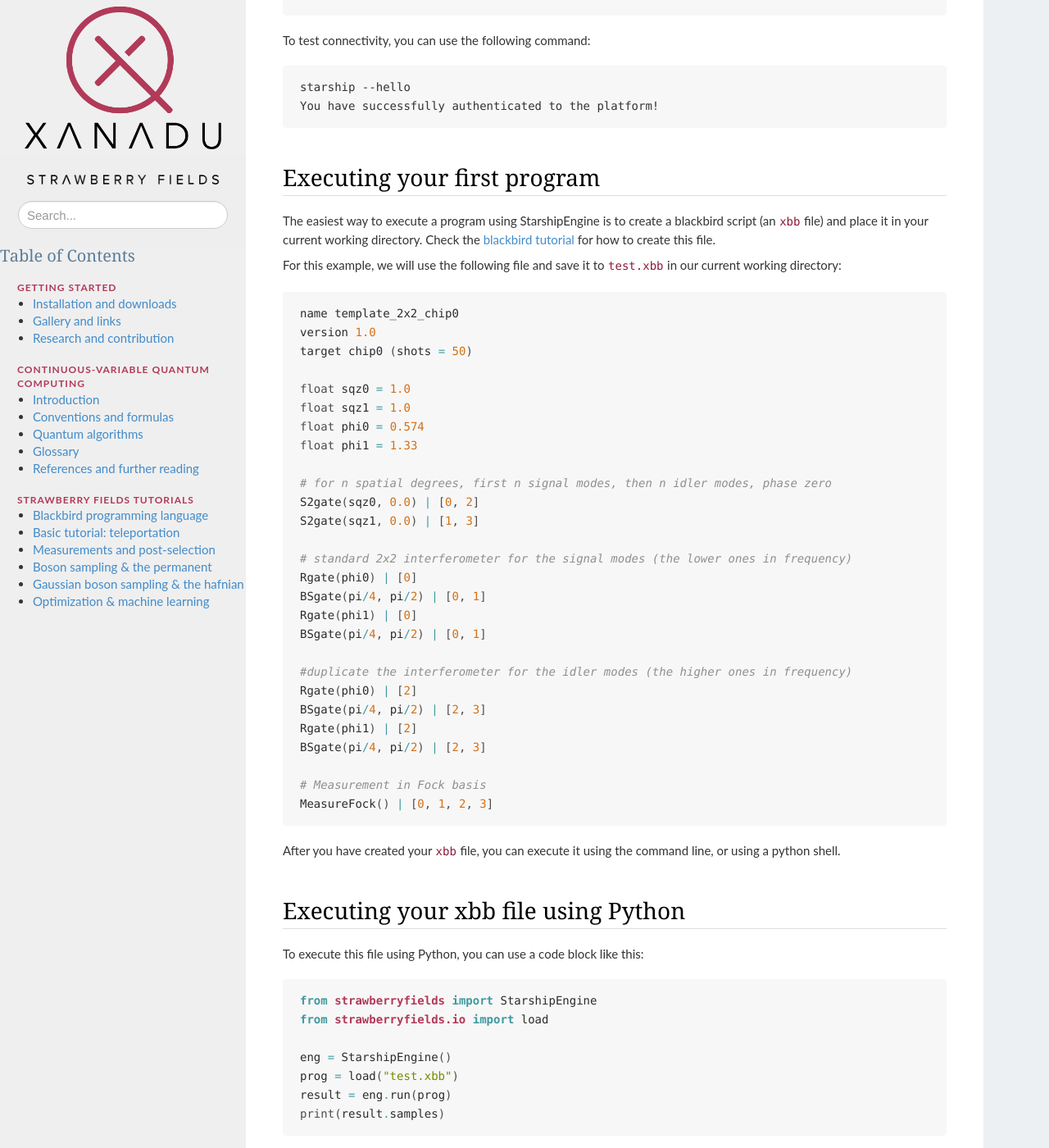
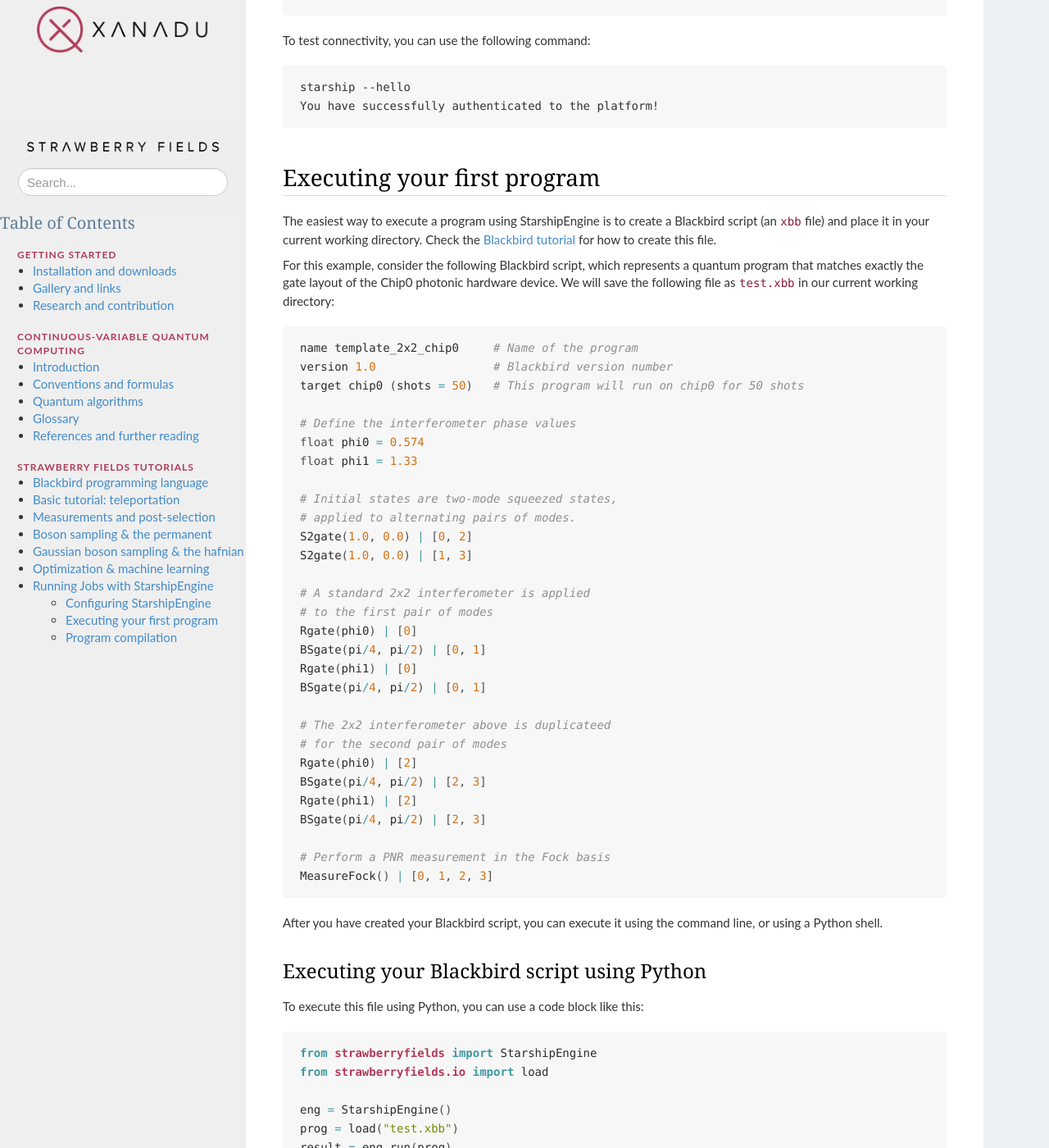
Before and after one commit to XanaduAI/strawberryfields, a Sphinx documentation site: the page built from doc/tutorials/starship.rst, in a window 1280 px wide and 1400 px high, scrolled down 704 px. Shown: the whole window at 82% size. Built offline with Sphinx 7.4.7, drawn with Linux system fonts in a browser that asks for light colours; nearby versions of some CDN libraries; library files that are not in the unit come from our copies; some of the changed text lies outside the part shown.

Commit message:
Fixing documentation formatting and compilation issues, updating tutorial with compilation

```diff
--- a/doc/index.rst
+++ b/doc/index.rst
@@ -134,6 +134,7 @@
    Boson sampling & the permanent <tutorials/tutorial_boson_sampling>
    Gaussian boson sampling & the hafnian <tutorials/tutorial_gaussian_boson_sampling>
    Optimization & machine learning <tutorials/tutorial_machine_learning>
+   tutorials/starship.rst
 
 .. toctree::
    :maxdepth: 2
@@ -161,3 +162,4 @@
    code/backend.gaussian
    code/backend.fock
    code/backend.tf
+   code/api_client.rst
--- a/doc/tutorials/starship.rst
+++ b/doc/tutorials/starship.rst
@@ -5,12 +5,15 @@
 
 .. sectionauthor:: Zeid Zabaneh <zeid@xanadu.ai>
 
-In this section, we provide a tutorial of the **StarshipEngine**, an engine used to connect to the Xanadu cloud platform and execute jobs remotely (e.g., on a quantum chip).
+In this section, we provide a tutorial of the **StarshipEngine**, an engine used to connect to the Xanadu
+cloud platform and execute jobs remotely (e.g., on a quantum chip).
 
 Configuring StarshipEngine
 ==========================
 
-Before using StarshipEngine, you need to configure the hostname and authentication token that will provide you access to the API. The easiest way is to create a configuration file named ``config.toml`` in your working directory. A typical file looks like this:
+Before using StarshipEngine, you need to configure the hostname and authentication token that will provide
+you access to the API. The easiest way is to create a configuration file named ``config.toml`` in your
+working directory. A typical file looks like this:
 
 .. code-block:: console
 
@@ -37,46 +40,56 @@
    You have successfully authenticated to the platform!
 
 
+.. _first_program:
+
 Executing your first program
 ============================
-The easiest way to execute a program using StarshipEngine is to create a blackbird script (an ``xbb`` file) and place it in your current working directory. Check the :ref:`blackbird tutorial <tutorial>` for how to create this file.
 
-For this example, we will use the following file and save it to ``test.xbb`` in our current working directory:
+The easiest way to execute a program using StarshipEngine is to create a Blackbird script (an ``xbb`` file)
+and place it in your current working directory. Check the :ref:`Blackbird tutorial <blackbird>` for how to create this file.
+
+For this example, consider the following Blackbird script, which represents a quantum program that matches
+exactly the gate layout of the Chip0 photonic hardware device. We will save the following file as ``test.xbb``
+in our current working directory:
 
 .. code-block:: python
 
-   name template_2x2_chip0
-   version 1.0
-   target chip0 (shots = 50)
+   name template_2x2_chip0     # Name of the program
+   version 1.0                 # Blackbird version number
+   target chip0 (shots = 50)   # This program will run on chip0 for 50 shots
 
-   float sqz0 = 1.0
-   float sqz1 = 1.0
+   # Define the interferometer phase values
    float phi0 = 0.574
    float phi1 = 1.33
 
-   # for n spatial degrees, first n signal modes, then n idler modes, phase zero
-   S2gate(sqz0, 0.0) | [0, 2]
-   S2gate(sqz1, 0.0) | [1, 3]
+   # Initial states are two-mode squeezed states,
+   # applied to alternating pairs of modes.
+   S2gate(1.0, 0.0) | [0, 2]
+   S2gate(1.0, 0.0) | [1, 3]
 
-   # standard 2x2 interferometer for the signal modes (the lower ones in frequency)
+   # A standard 2x2 interferometer is applied
+   # to the first pair of modes
    Rgate(phi0) | [0]
    BSgate(pi/4, pi/2) | [0, 1]
    Rgate(phi1) | [0]
    BSgate(pi/4, pi/2) | [0, 1]
 
-   #duplicate the interferometer for the idler modes (the higher ones in frequency)
+   # The 2x2 interferometer above is duplicateed
+   # for the second pair of modes
    Rgate(phi0) | [2]
    BSgate(pi/4, pi/2) | [2, 3]
    Rgate(phi1) | [2]
    BSgate(pi/4, pi/2) | [2, 3]
 
-   # Measurement in Fock basis
+   # Perform a PNR measurement in the Fock basis
    MeasureFock() | [0, 1, 2, 3]
 
-After you have created your ``xbb`` file, you can execute it using the command line, or using a python shell.
+After you have created your Blackbird script, you can execute it using the command line, or using a Python shell.
 
-Executing your xbb file using Python
-====================================
+
+Executing your Blackbird script using Python
+--------------------------------------------
+
 To execute this file using Python, you can use a code block like this:
 
 .. code-block:: python3
@@ -89,12 +102,94 @@
    result = eng.run(prog)
    print(result.samples)
 
-Executing your xbb file from the command line
-=============================================
+
+Executing your Blackbird script from the command line
+-----------------------------------------------------
+
 To execute this file from the command line, use the ``starship`` command as follows:
 
 .. code-block:: console
 
    starship --input test.xbb --output out.txt
 
-After executing the above command, the result will be stored in ``out.txt`` in the current working directory. You can also omit the ``--output`` parameter to print the result to the screen.
+After executing the above command, the result will be stored in ``out.txt`` in the current working directory.
+You can also omit the ``--output`` parameter to print the result to the screen.
+
+
+Program compilation
+===================
+
+In addition to using the program template above, which directly matches the physical
+layout of the hardware device, you can define your interferometer using any combination
+of beamsplitters (:class:`~.ops.BSgate`), rotations/phase shifts (:class:`~.ops.Rgate`).
+Additionally, you can use the :class:`~.ops.Interferometer` command to directly pass a
+unitary matrix to be decomposed and compiled to match the device architecture.
+
+For example, consider the following Blackbird script:
+
+
+.. code-block:: python
+
+   name compilation_example  # Name of the program
+   version 1.0               # Blackbird version number
+   target chip0 (shots=50)   # This program will run on chip0 for 50 shots
+
+   # Define a unitary matrix
+   complex array U[2, 2] =
+      -0.1955885-0.16833594j, 0.77074506+0.58254631j
+      -0.03596574+0.96546083j, 0.00676031+0.2579654j
+
+   # Initial states are two-mode squeezed states,
+   # applied to alternating pairs of modes.
+   S2gate(1.0, 0.0) | [0, 2]
+   S2gate(1.0, 0.0) | [1, 3]
+
+   # Apply the unitary matrix above to
+   # the first pair of modes, as well
+   # as a beamsplitter
+   Interferometer(U) | [0, 1]
+   BSgate(0.543, -0.123) | [0, 1]
+
+   # Duplicate the above unitary for
+   # the second pair of modes
+   Interferometer(U) | [2, 3]
+   BSgate(0.543, -0.123) | [2, 3]
+
+   # Perform a PNR measurement in the Fock basis
+   MeasureFock() | [0, 1, 2, 3]
+
+
+.. note:: You may use :func:`~.random_interferometer` to generate arbitrary random unitaries.
+
+This program will execute following the same steps as above; ``StarshipEngine`` will automatically
+compile the program to match the layout of the chip described in :ref:`first_program`.
+
+You may wish to view the compiled program; this can be easily done in Python using
+the :meth:`~.Program.compile` method:
+
+
+>>> from strawberryfields import StarshipEngine
+>>> from strawberryfields.io import load
+>>> prog = load("test.xbb")
+>>> prog = prog.compile("chip0")
+>>> prog.print()
+S2gate(1, 0) | (q[0], q[2])
+S2gate(1, 0) | (q[1], q[3])
+Rgate(0.9355) | (q[0])
+BSgate(0.7854, 1.571) | (q[0], q[1])
+Rgate(4.886) | (q[0])
+BSgate(0.7854, 1.571) | (q[0], q[1])
+Rgate(-0.3742) | (q[0])
+Rgate(-0.05099) | (q[1])
+Rgate(0.9355) | (q[2])
+BSgate(0.7854, 1.571) | (q[2], q[3])
+Rgate(4.886) | (q[2])
+BSgate(0.7854, 1.571) | (q[2], q[3])
+Rgate(-0.3742) | (q[2])
+Rgate(-0.05099) | (q[3])
+MeasureFock | (q[0], q[1], q[2], q[3])
+
+and even saved as a new Blackbird script using the :func:`~io.save` function:
+
+>>> from strawberryfields.io import save
+>>> save("test_compiled.xbb", prog)
```
Also changed, not shown: 2 other files.
